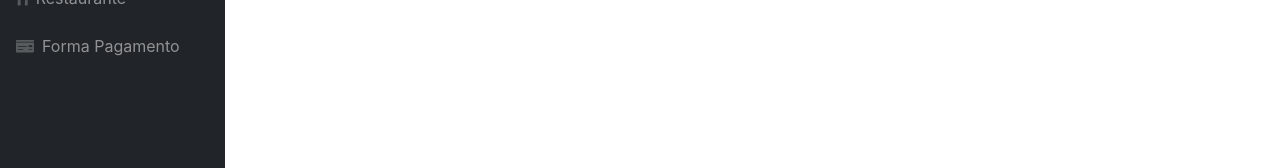
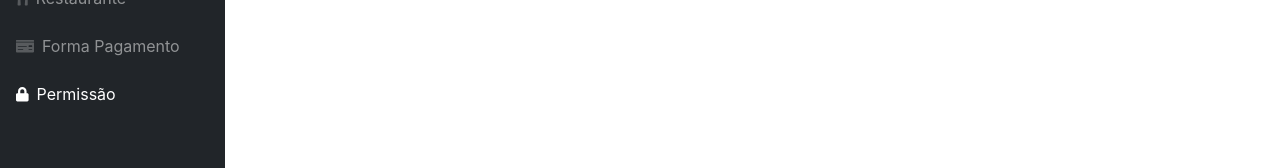
Before and after one commit to TalissonMelo/iFood-view, an Angular app: page /permissao in a window 1280 px wide. Before the commit this address led to /. Shown: the part 342-510 px from the top of the page. Built offline with nearby package versions, Linux system fonts and the light colour scheme.

Commit message:
Criado modulo de Permissão

```diff
--- a/src/app/app.module.ts
+++ b/src/app/app.module.ts
@@ -10,6 +10,7 @@ import { CozinhaModule } from './cozinha/cozinha.module';
 import { CidadeModule } from './cidade/cidade.module';
 import { RestauranteModule } from './restaurante/restaurante.module';
 import { FormaPagamentoModule } from './forma-pagamento/forma-pagamento.module';
+import { PermissaoModule } from './permissao/permissao.module';
 
 @NgModule({
   declarations: [
@@ -23,7 +24,8 @@ import { FormaPagamentoModule } from './forma-pagamento/forma-pagamento.module';
     CozinhaModule,
     CidadeModule,
     RestauranteModule,
-    FormaPagamentoModule
+    FormaPagamentoModule,
+    PermissaoModule
   ],
   providers: [],
   bootstrap: [AppComponent]
--- /dev/null
+++ b/src/app/permissao/permissao-frm/permissao-frm.component.html
@@ -0,0 +1 @@
+<p>permissao-frm works!</p>
--- /dev/null
+++ b/src/app/permissao/permissao-frm/permissao-frm.component.ts
@@ -0,0 +1,14 @@
+import { Component, OnInit } from '@angular/core';
+
+@Component({
+  selector: 'app-permissao-frm',
+  templateUrl: './permissao-frm.component.html'
+})
+export class PermissaoFrmComponent implements OnInit {
+
+  constructor() { }
+
+  ngOnInit(): void {
+  }
+
+}
--- /dev/null
+++ b/src/app/permissao/permissao.module.ts
@@ -0,0 +1,19 @@
+import { NgModule } from '@angular/core';
+import { CommonModule } from '@angular/common';
+import { PermissaoComponent } from './permissao/permissao.component';
+import { PermissaoFrmComponent } from './permissao-frm/permissao-frm.component';
+import { PermissaoRoutingModule } from './permissao.module.routing';
+
+
+
+@NgModule({
+  declarations: [PermissaoComponent, PermissaoFrmComponent],
+  imports: [
+    CommonModule,
+    PermissaoRoutingModule
+  ],exports: [
+    PermissaoComponent,
+    PermissaoFrmComponent
+  ]
+})
+export class PermissaoModule { }
--- /dev/null
+++ b/src/app/permissao/permissao/permissao.component.html
@@ -0,0 +1 @@
+<p>permissao works!</p>
--- /dev/null
+++ b/src/app/permissao/permissao/permissao.component.ts
@@ -0,0 +1,14 @@
+import { Component, OnInit } from '@angular/core';
+
+@Component({
+  selector: 'app-permissao',
+  templateUrl: './permissao.component.html'
+})
+export class PermissaoComponent implements OnInit {
+
+  constructor() { }
+
+  ngOnInit(): void {
+  }
+
+}
--- a/src/app/template/sidebar/sidebar.component.html
+++ b/src/app/template/sidebar/sidebar.component.html
@@ -19,6 +19,9 @@
                 <a class="nav-link" [routerLink]="['/forma-pagamento']">
                     <div class="sb-nav-link-icon"><i class="fas fa-money-check"></i></div>Forma Pagamento
                 </a>
+                <a class="nav-link" [routerLink]="['/permissao']">
+                    <div class="sb-nav-link-icon"><i class="fas fa-lock"></i></div>Permissão
+                </a>
             </div>
         </div>
         <div class="sb-sidenav-footer">
```
Also changed, not shown: src/app/permissao/permissao.module.routing.ts (added, +15 -0 lines).
